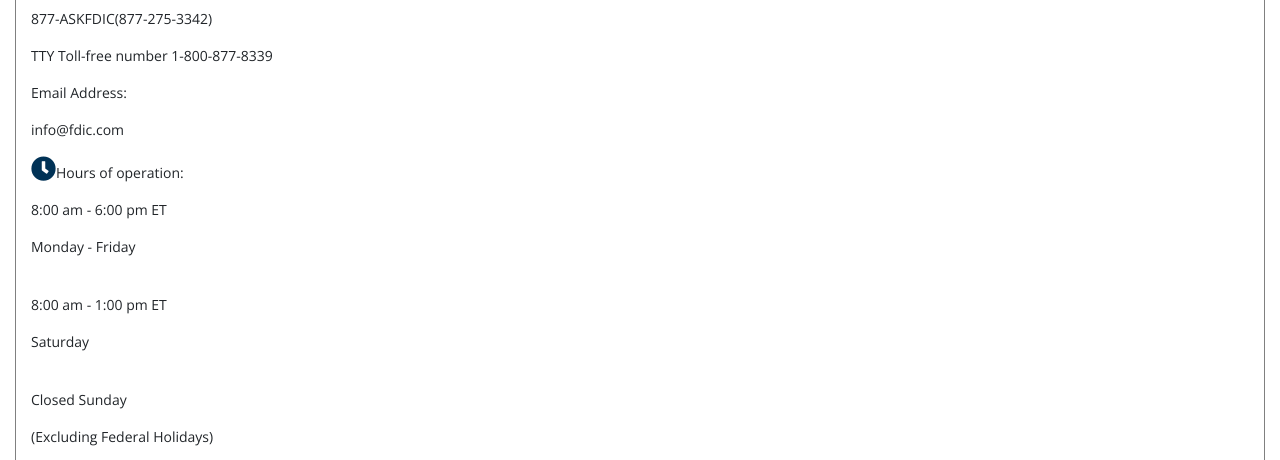
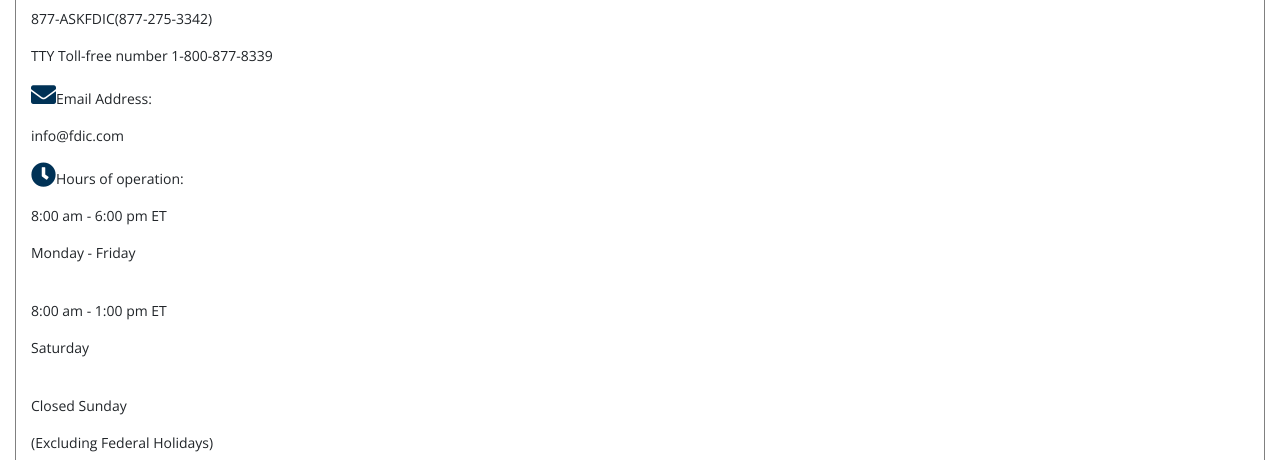
Before and after one commit to Samuel-jacobs/fdic, a plain HTML site: page contact.html in a window 1280 px wide. Shown: the part 336-796 px from the top of the page. Drawn offline with nearby package versions, Linux system fonts and the light colour scheme.

Commit message:
new change

```diff
--- a/contact.html
+++ b/contact.html
@@ -123,7 +123,7 @@
 						<p>TTY Toll-free number 1-800-877-8339</p>
 					</div>
 					<div class="email">
-						<p><i class="fas fa-message"></i>Email Address:</p>
+						<p><i class="fas fa-envelope"></i>Email Address:</p>
 						<p>info@fdic.com</p>
 					</div>
 					<div class="hours">
```
